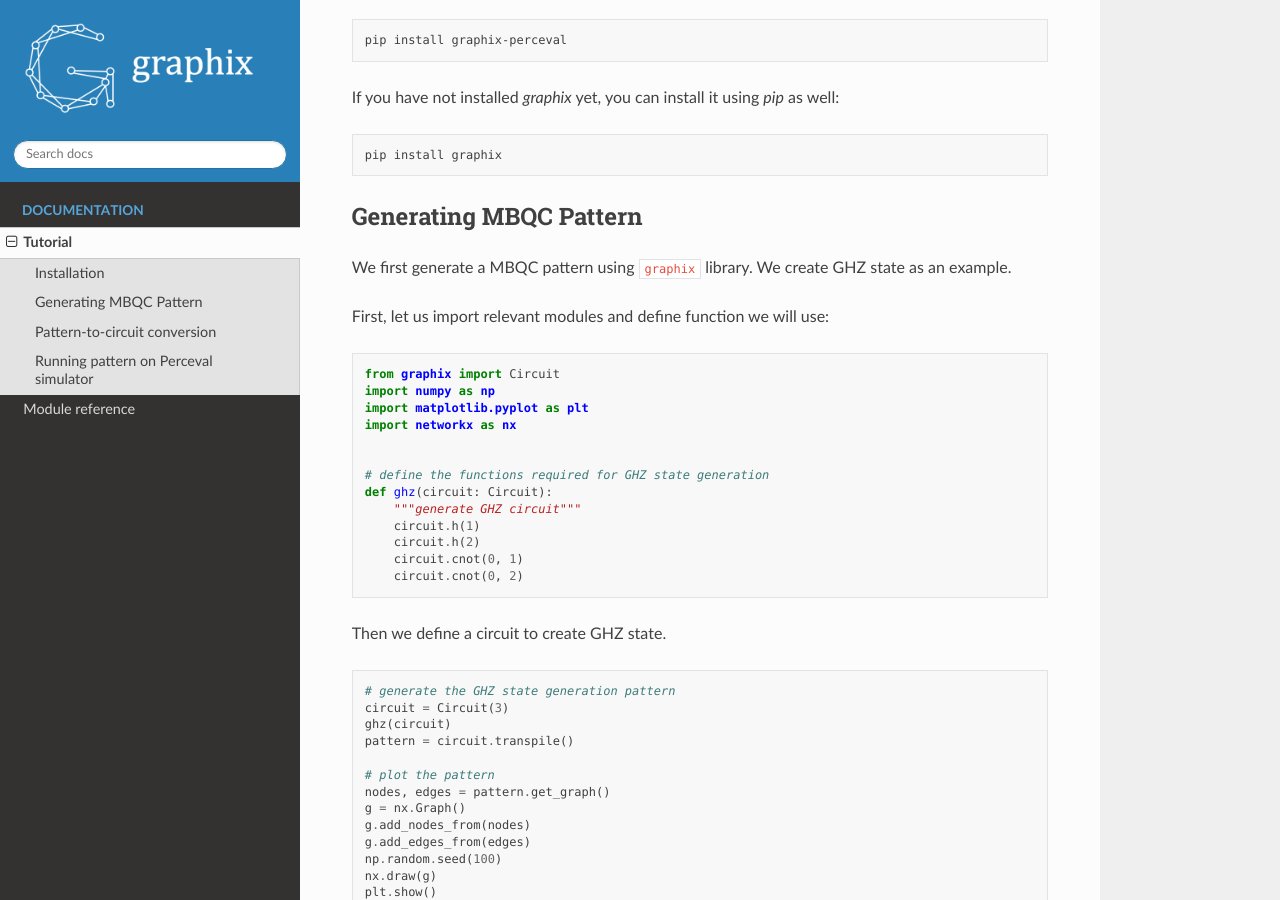
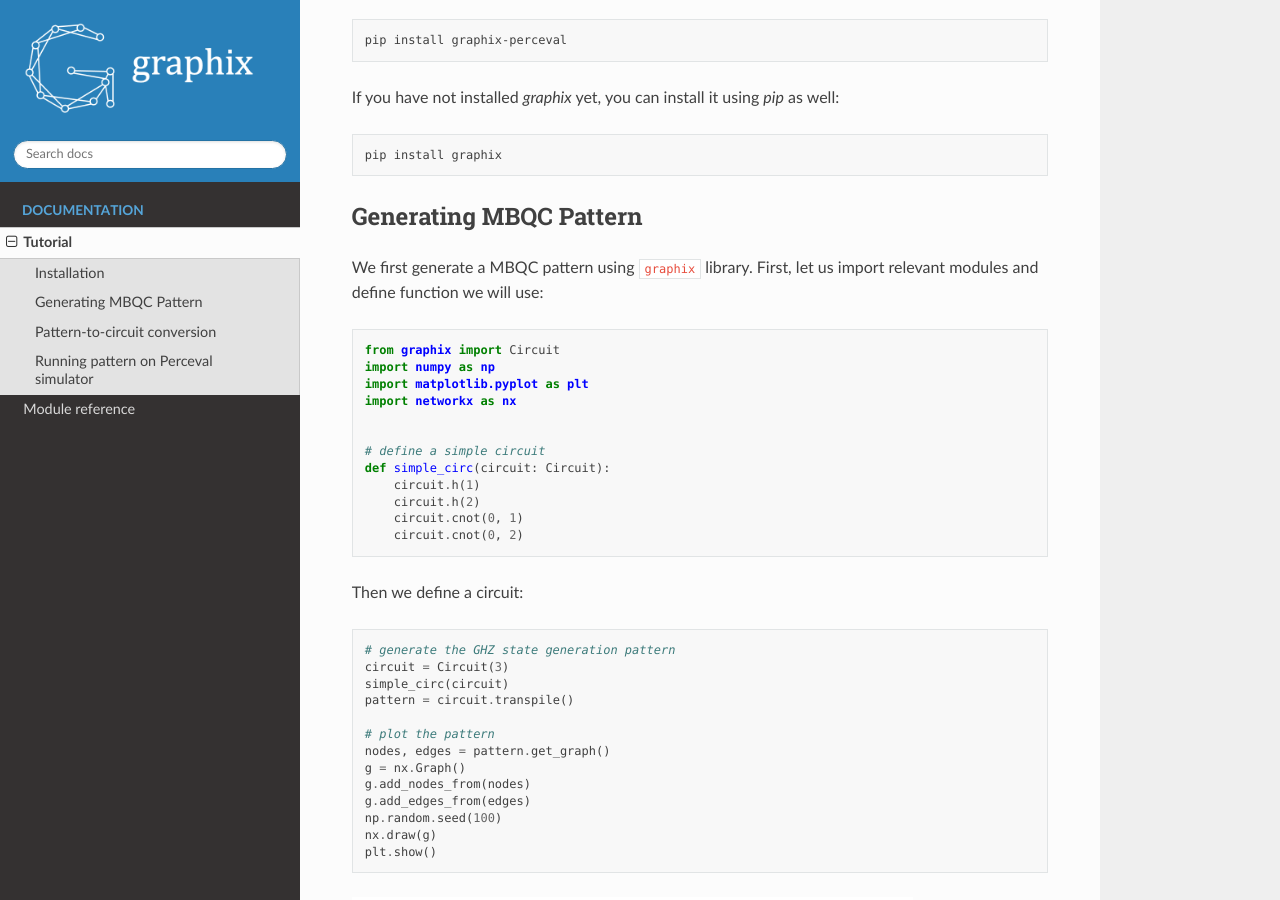
Before and after one commit to TeamGraphix/graphix-perceval, a Sphinx documentation site: the page built from docs/source/tutorial.rst, in a window 1280 px wide and 900 px high, scrolled down 317 px. Built offline with Sphinx 7.4.7 and the Read the Docs theme 2.0.0, drawn with Linux system fonts in a browser that asks for light colours; pages that are not in the unit, such as notebooks, are missing from menus.

```diff
--- a/docs/source/tutorial.rst
+++ b/docs/source/tutorial.rst
@@ -24,8 +24,6 @@ Generating MBQC Pattern
 -----------------------
 
 We first generate a MBQC pattern using ``graphix`` library.
-We create GHZ state as an example.
-
 First, let us import relevant modules and define function we will use:
 
 .. code-block:: python
@@ -36,21 +34,20 @@ First, let us import relevant modules and define function we will use:
     import networkx as nx
 
 
-    # define the functions required for GHZ state generation
-    def ghz(circuit: Circuit):
-        """generate GHZ circuit"""
+    # define a simple circuit
+    def simple_circ(circuit: Circuit):
         circuit.h(1)
         circuit.h(2)
         circuit.cnot(0, 1)
         circuit.cnot(0, 2)
 
-Then we define a circuit to create GHZ state.
+Then we define a circuit:
 
 .. code-block:: python
 
     # generate the GHZ state generation pattern
     circuit = Circuit(3)
-    ghz(circuit)
+    simple_circ(circuit)
     pattern = circuit.transpile()
 
     # plot the pattern
@@ -65,7 +62,7 @@ Then we define a circuit to create GHZ state.
 
 .. figure:: ./_static/img/ghz_pattern.png
     :scale: 85 %
-    :alt: 2-qubit GHZ pattern visualization
+    :alt: 2-qubit pattern visualization
 
 Pattern-to-circuit conversion
 -----------------------------
@@ -82,7 +79,7 @@ Now let us convert the pattern into a circuit using the `graphix-perceval` libra
 
 .. figure:: ./_static/img/ghz_circuit.svg
     :scale: 85 %
-    :alt: 2-qubit GHZ circuit visualization
+    :alt: 2-qubit pattern visualization
 
 Running pattern on Perceval simulator
 -------------------------------------
--- a/graphix_perceval/version.py
+++ b/graphix_perceval/version.py
@@ -1 +1 @@
-__version__ = "0.0.1"
+__version__ = "0.0.2"
```
Also changed, not shown: CHANGELOG.md (+9 -0 lines).
